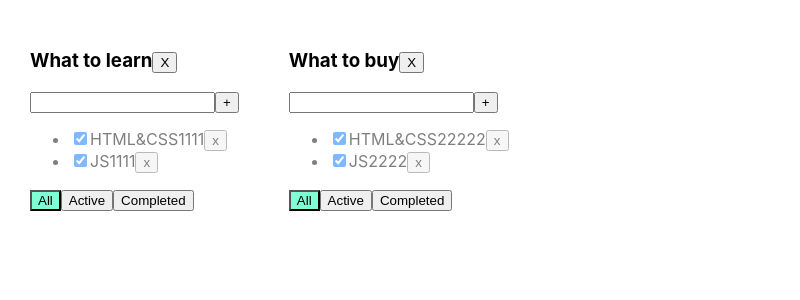
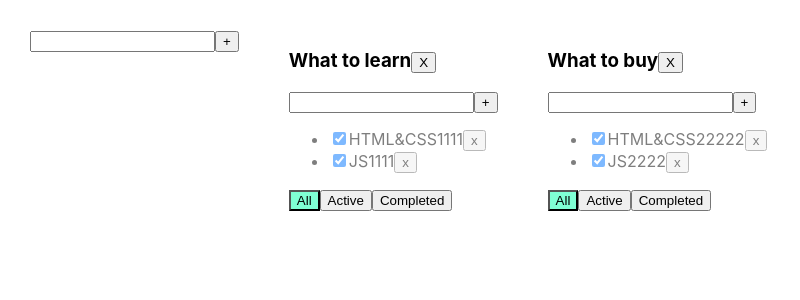
Before and after one commit to SanyaSkl/1-todolist, a React (Create React App) app: page / in a window 1280 px wide. Shown: the top 300 px of the page, without its empty margins (0-800 px from the left). Built offline with nearby package versions, Linux system fonts and the light colour scheme.

Commit message:
lesson todoList 6.0. Added: AddItemForm, refactor App and Todolist

```diff
--- /dev/null
+++ b/src/AddItemForm.tsx
@@ -0,0 +1,44 @@
+import {ChangeEvent, KeyboardEvent, useState} from "react";
+import {Button} from "./Button";
+
+type Props = {
+    addItem: (title: string, todolistId: string) => void
+    todolistId: string
+};
+
+export const AddItemForm = ({addItem, todolistId}: Props) => {
+    const [title, setTitle] = useState("")
+    const [error, setError] = useState<string | null>(null)
+
+    const addItemHandler = () => {
+        if (title.trim() !== "") {
+            addItem(title.trim(), todolistId);
+            setTitle("");
+        } else {
+            setError("Title is required");
+        }
+    }
+
+    const onChangeHandler = (e: ChangeEvent<HTMLInputElement>) => {
+        setTitle(e.currentTarget.value)
+    }
+
+    const onKeyPressHandler = (e: KeyboardEvent<HTMLInputElement>) => {
+        setError(null);
+        if (e.key === 'Enter') {
+            addItemHandler();
+        }
+    }
+
+    return (
+        <div>
+            <input value={title}
+                   onChange={onChangeHandler}
+                   onKeyUp={onKeyPressHandler}
+                   className={error ? "error" : ""}
+            />
+            <Button onClick={addItemHandler} title={'+'}/>
+            {error && <div className="error-message">{error}</div>}
+        </div>
+    );
+};
--- a/src/App.tsx
+++ b/src/App.tsx
@@ -2,6 +2,7 @@ import React, {useState} from 'react';
 import './App.css';
 import {TaskType, Todolist} from './Todolist';
 import {v1} from 'uuid';
+import {AddItemForm} from "./AddItemForm";
 
 export type FilterValuesType = "all" | "active" | "completed";
 type TodolistsType = {
@@ -9,6 +10,7 @@ type TodolistsType = {
     title: string
 }
 type TasksType = {
+
     [key: string]: ItemType
 }
 
@@ -43,15 +45,15 @@ function App() {
     //     ]
     // });
 
-    let todolistId1 = v1();
-    let todolistId2 = v1();
+    const todolistId1 = v1();
+    const todolistId2 = v1();
 
-    let [todolists, setTodolists] = useState<Array<TodolistsType>>([
+    const [todolists, setTodolists] = useState<Array<TodolistsType>>([
         {id: todolistId1, title: "What to learn"},
         {id: todolistId2, title: "What to buy"}
     ])
 
-    let [tasks, setTasks] = useState<TasksType>({
+    const [tasks, setTasks] = useState<TasksType>({
         [todolistId1]: {
             data: [
                 {id: v1(), title: "HTML&CSS1111", isDone: true},
@@ -75,7 +77,7 @@ function App() {
         console.log(tasks)
     }
 
-    function removeTask(todolistId: string, taskId: string) {
+    const removeTask = (todolistId: string, taskId: string) => {
         setTasks({
                 ...tasks,
                 [todolistId]: {
@@ -86,15 +88,12 @@ function App() {
         )
     }
 
-    function addTask(todolistId: string, title: string) {
+    const addTask = (todolistId: string, title: string) => {
         let newTask = {id: v1(), title: title, isDone: false};
         setTasks({...tasks, [todolistId]: {...tasks[todolistId], data: [...tasks[todolistId].data, newTask]}})
-        //setTasks({...tasks, [todolistId]: [...tasks[todolistId], newTask]})
-        // let newTasks = [task, ...tasks];
-        // setTasks(newTasks);
     }
 
-    function changeStatus(todolistId: string, taskId: string, isDone: boolean) {
+    const changeStatus = (todolistId: string, taskId: string, isDone: boolean) => {
         setTasks({
             ...tasks, [todolistId]: {
                 ...tasks[todolistId],
@@ -105,13 +104,17 @@ function App() {
         //...tasks,
         //[todolistId]: tasks[todolistId].map(el => el.id === taskId ? {...el, isDone: newIsDone} : el)
     }
+    const changeFilter = (todolistId: string, filter: FilterValuesType) => {
+        setTasks({...tasks, [todolistId]: {...tasks[todolistId], filter}})
+    }
 
-    function changeFilter(todolistId: string, filter: FilterValuesType) {
-        setTasks({...tasks, [todolistId]: {...tasks[todolistId], filter}})
+    const addTodolist = () => {
+
     }
 
     return (
         <div className="App">
+            <AddItemForm todolistId={'todolistId'} addItem={addTodolist}/>
             {todolists.map((el) => {
                 let tasksForTodolist = tasks[el.id].data;
 
@@ -130,8 +133,6 @@ function App() {
                     />
                 )
             })}
-
-
         </div>
     );
 }
--- a/src/TodoList.tsx
+++ b/src/TodoList.tsx
@@ -1,5 +1,6 @@
-import React, {ChangeEvent, KeyboardEvent, useState} from 'react';
+import React, {ChangeEvent} from 'react';
 import {FilterValuesType} from './App';
+import {AddItemForm} from "./AddItemForm";
 
 export type TaskType = {
     id: string
@@ -19,10 +20,20 @@ type PropsType = {
     removeTodolist: (todolistId: string) => void
 }
 
-export function Todolist({tasks, filter, ...props}: PropsType) {
-
-    let [title, setTitle] = useState("")
-    let [error, setError] = useState<string | null>(null)
+export function Todolist(props: PropsType) {
+    const {
+        todolistId,
+        title,
+        tasks,
+        removeTask,
+        changeFilter,
+        addTask,
+        changeTaskStatus,
+        filter,
+        removeTodolist
+    } = props
+    // let [title, setTitle] = useState("")
+    // let [error, setError] = useState<string | null>(null)
 
     let tasksForTodolist = tasks;
     if (filter === "active") {
@@ -32,55 +43,51 @@ export function Todolist({tasks, filter, ...props}: PropsType) {
         tasksForTodolist = tasks.filter(t => t.isDone);
     }
 
-    const addTask = () => {
-        if (title.trim() !== "") {
-            props.addTask(props.todolistId, title.trim());
-            setTitle("");
-        } else {
-            setError("Title is required");
-        }
-    }
+    // const addTask = () => {
+    //     if (title.trim() !== "") {
+    //         props.addTask(props.todolistId, title.trim());
+    //         setTitle("");
+    //     } else {
+    //         setError("Title is required");
+    //     }
+    // }
+    // const onChangeHandler = (e: ChangeEvent<HTMLInputElement>) => {
+    //     setTitle(e.currentTarget.value)
+    // }
+    // const onKeyPressHandler = (e: KeyboardEvent<HTMLInputElement>) => {
+    //     setError(null);
+    //     if (e.charCode === 13) {
+    //         addTask();
+    //     }
+    // }
 
-    const onChangeHandler = (e: ChangeEvent<HTMLInputElement>) => {
-        setTitle(e.currentTarget.value)
-    }
+    const onAllClickHandler = () => changeFilter(todolistId, "all");
+    const onActiveClickHandler = () => changeFilter(todolistId, "active");
+    const onCompletedClickHandler = () => changeFilter(todolistId, "completed");
+    const removeTodolistHandler = () => removeTodolist(todolistId)
 
-    const onKeyPressHandler = (e: KeyboardEvent<HTMLInputElement>) => {
-        setError(null);
-        if (e.charCode === 13) {
-            addTask();
-        }
-    }
-
-    const onAllClickHandler = () => props.changeFilter(props.todolistId, "all");
-    const onActiveClickHandler = () => props.changeFilter(props.todolistId, "active");
-    const onCompletedClickHandler = () => props.changeFilter(props.todolistId, "completed");
-
-    const removeTodolistHandler = () => {
-        props.removeTodolist(props.todolistId)
-    }
 
     return <div>
         <h3>
-            {props.title}
+            {title}
             <button onClick={removeTodolistHandler}>X</button>
-
         </h3>
-        <div>
-            <input value={title}
-                   onChange={onChangeHandler}
-                   onKeyPress={onKeyPressHandler}
-                   className={error ? "error" : ""}
-            />
-            <button onClick={addTask}>+</button>
-            {error && <div className="error-message">{error}</div>}
-        </div>
+        <AddItemForm todolistId={todolistId} addItem={addTask}/>
+        {/*<div>*/}
+        {/*    <input value={title}*/}
+        {/*           onChange={onChangeHandler}*/}
+        {/*           onKeyPress={onKeyPressHandler}*/}
+        {/*           className={error ? "error" : ""}*/}
+        {/*    />*/}
+        {/*    <button onClick={addTask}>+</button>*/}
+        {/*    {error && <div className="error-message">{error}</div>}*/}
+        {/*</div>*/}
         <ul>
             {
                 tasksForTodolist.map(t => {
-                    const onClickHandler = () => props.removeTask(props.todolistId, t.id)
+                    const onClickHandler = () => removeTask(todolistId, t.id)
                     const onChangeHandler = (e: ChangeEvent<HTMLInputElement>) => {
-                        props.changeTaskStatus(props.todolistId, t.id, e.currentTarget.checked);
+                        changeTaskStatus(todolistId, t.id, e.currentTarget.checked);
                     }
 
                     return <li key={t.id} className={t.isDone ? "is-done" : ""}>
```
